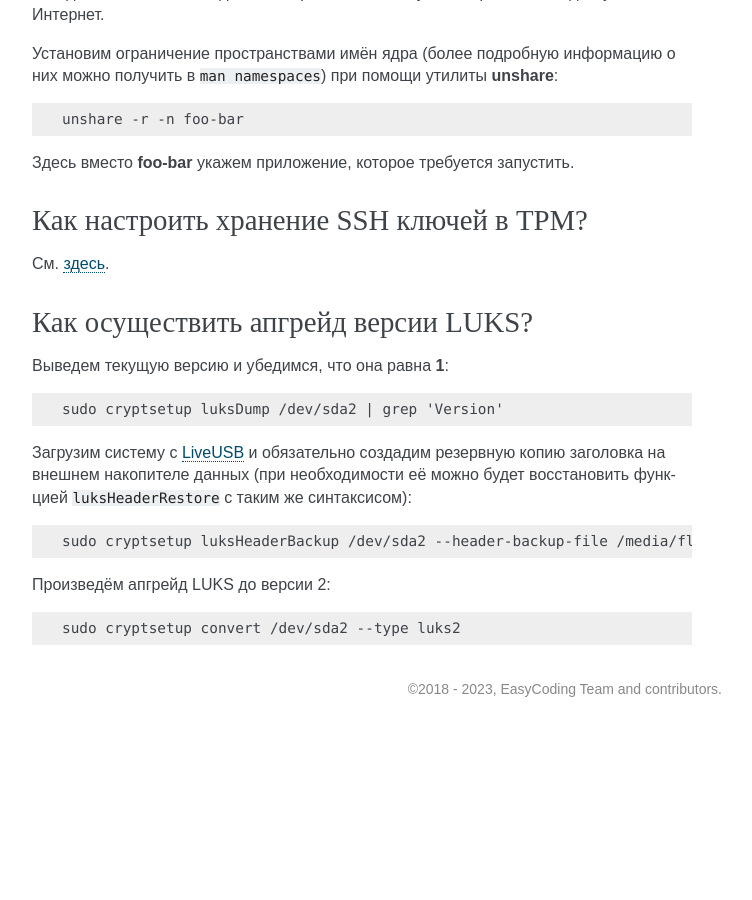
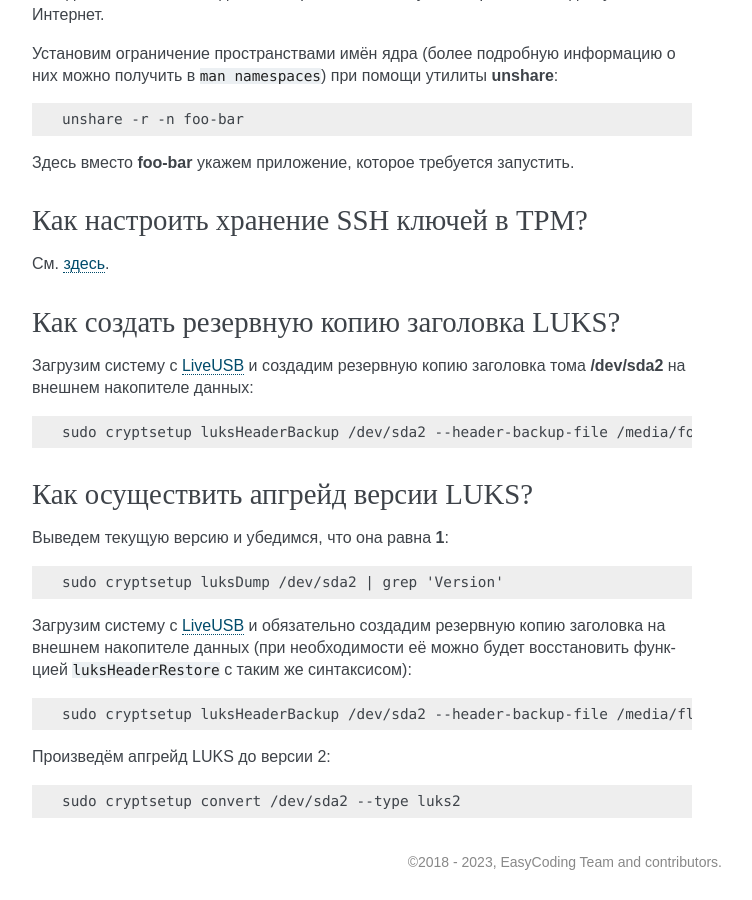
Before and after one commit to RussianFedora/FAQ, a Sphinx documentation site: the page built from source/security.rst, in a window 1280 px wide and 900 px high, scrolled down 34753 px. Shown: the whole window, without its empty margins (388-1140 px from the left). Built offline with Sphinx 7.4.7, drawn with Linux system fonts in a browser that asks for light colours; comment, search, counter and statistics services are not loaded; before the commit the page ends 35480 px from its top, so only the background shows below that; some of the changed text lies outside the part shown.

Commit message:
Added a new question luks-header-backup.

```diff
--- a/source/security.rst
+++ b/source/security.rst
@@ -1988,6 +1988,18 @@ LUKS :ref:`версии 2 <luks-version>` поддерживает возмож
 
 См. `здесь <https://www.easycoding.org/2022/02/14/ispolzuem-tpm-dlya-xraneniya-ssh-klyuchej.html>`__.
 
+.. index:: luks, encryption, cryptsetup, backup, header
+.. _luks-header-backup:
+
+Как создать резервную копию заголовка LUKS?
+===============================================
+
+Загрузим систему с :ref:`LiveUSB <usb-flash>` и создадим резервную копию заголовка тома **/dev/sda2** на внешнем накопителе данных:
+
+.. code-block:: text
+
+    sudo cryptsetup luksHeaderBackup /dev/sda2 --header-backup-file /media/foo-bar/luks-header.img
+
 .. index:: luks, encryption, password, cryptsetup, upgrade
 .. _luks-upgrade-v2:
 
```
